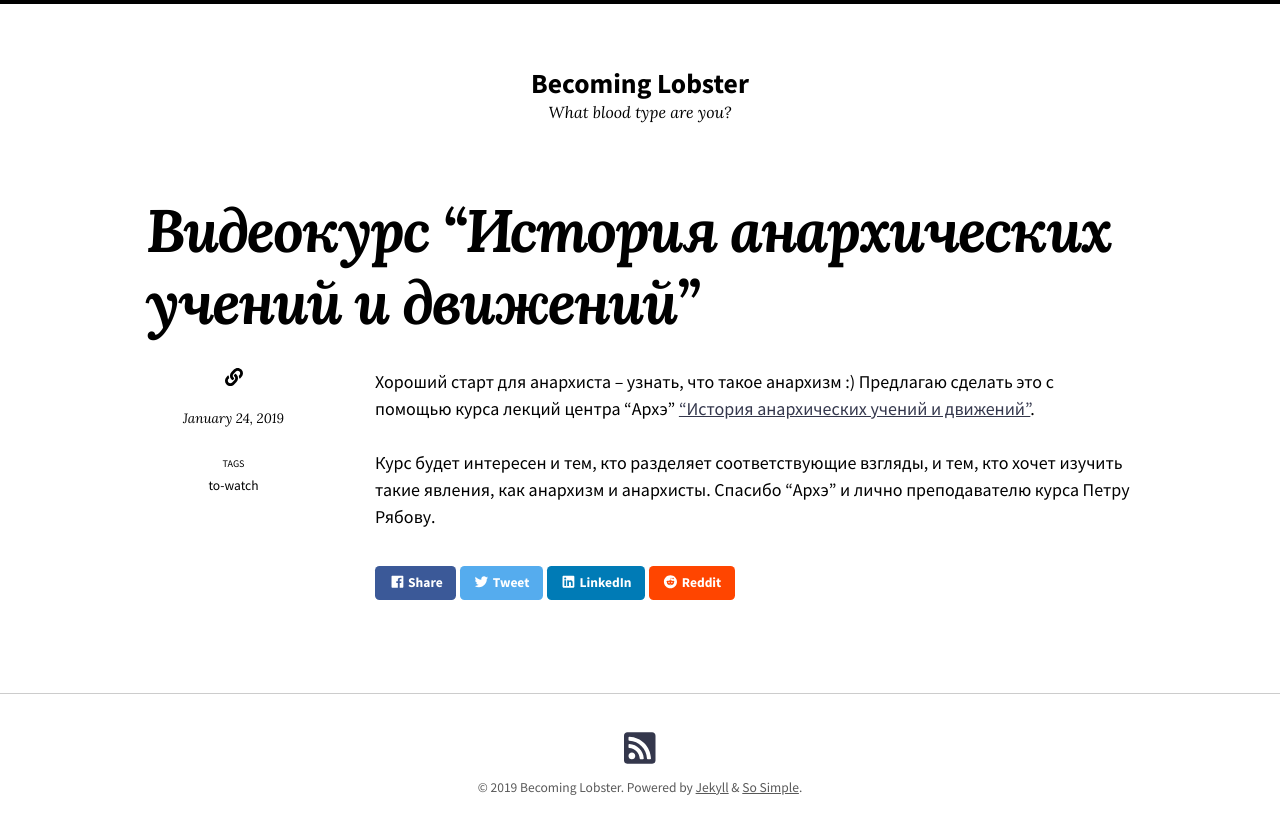
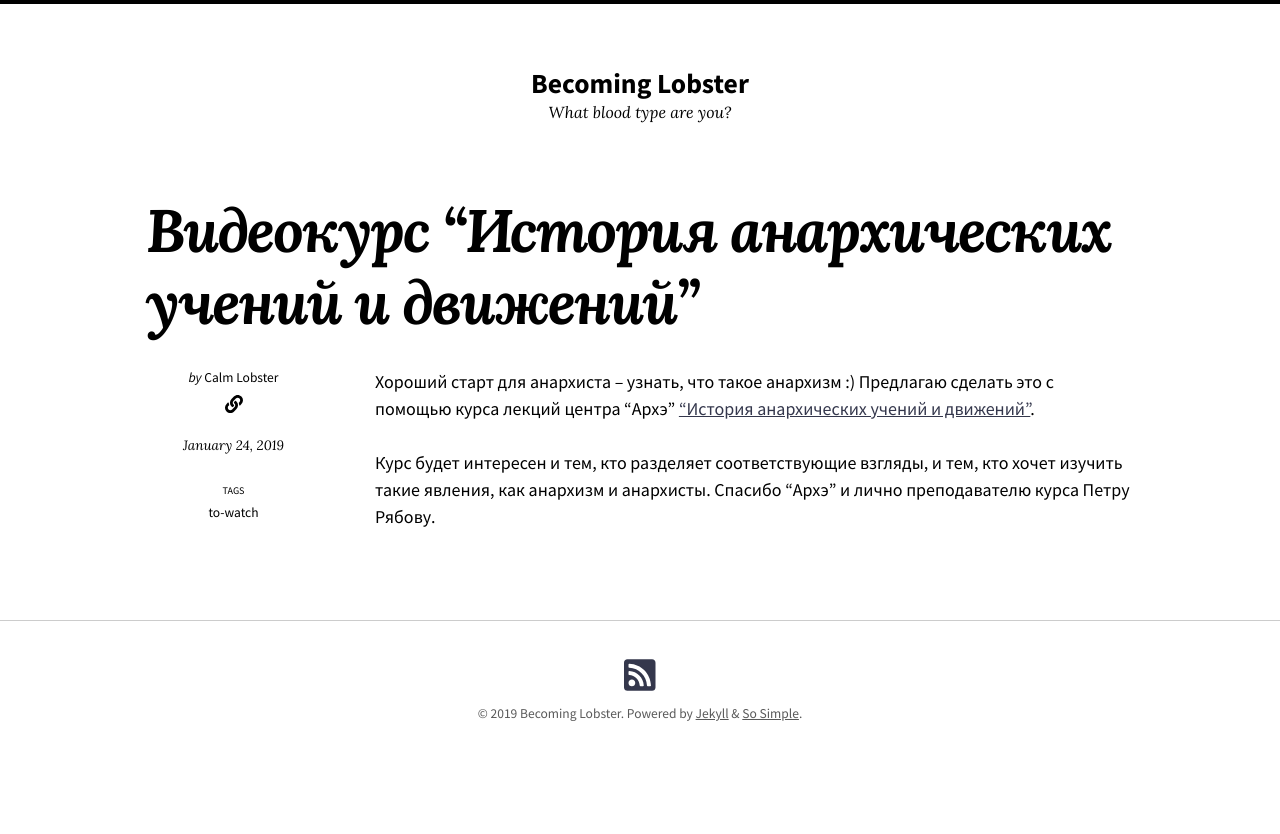
Before and after one commit to becominglobster/becominglobster.github.io, a Jekyll site: the page built from _posts/2019-01-24-anarchy-lections-by-arhe.md, in a window 1280 px wide. Shown: the top 834 px of the page. Built offline with Jekyll 4.4.1, drawn with Linux system fonts in a browser that asks for light colours; nearby versions of some CDN libraries.

Commit message:
config update

```diff
--- a/_config.yml
+++ b/_config.yml
@@ -87,7 +87,7 @@ defaults:
 
 # Site Author
 author:
-  name:
+  name: Calm Lobster
   picture:
   email:
   twitter:
--- a/_data/navigation.yml
+++ b/_data/navigation.yml
@@ -6,8 +6,8 @@
 #   url: /posts/
 # - title: Categories
 #   url: /categories/
-# - title: Tags
-#   url: /tags/
+- title: Tags
+  url: /tags/
 # - title: Recipes
 #   url: /recipes/
 # - title: Search
--- a/_layouts/post.html
+++ b/_layouts/post.html
@@ -26,9 +26,10 @@ layout: default
           {{ content }}
         </div>
 
-        {% if page.share %}
+<!--        {% if page.share %}
           {% include social-share.html %}
         {% endif %}
+-->
 
         {% if site.disqus.shortname %}
           {% include disqus-comments.html %}
```
Also changed, not shown: tags/index.md (added, +4 -0 lines).
